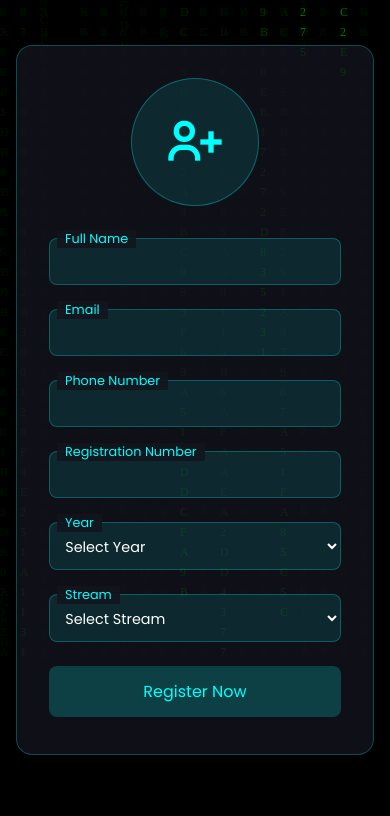
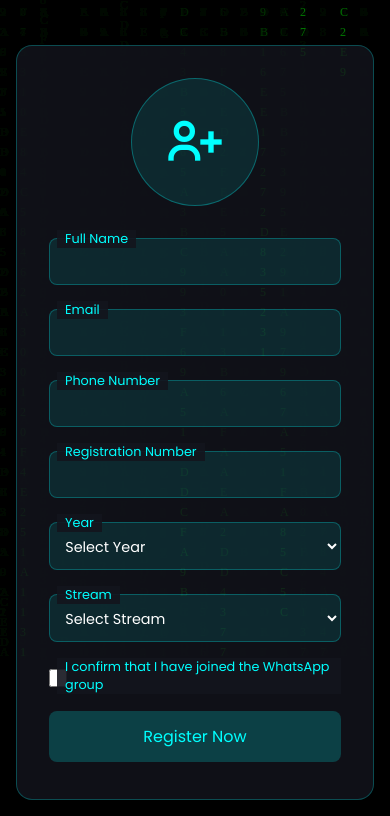
Before and after one commit to CybernerdsKARE/cybernerdskare.github.io, a website: page cts/register/index.html in a window 390 px wide. Shown: the part 268-1084 px from the top of the page. Before the commit the page ends 1039 px from the top, so only its background shows below. Drawn offline with nearby package versions, Linux system fonts and the light colour scheme.

Commit message:
Update: CTS Registration include Whatsapp Group\

```diff
--- a/cts/register/index.html
+++ b/cts/register/index.html
@@ -300,6 +300,53 @@
                 background: rgba(0, 255, 255, 0.1);
             }
         }
+
+        .checkbox-group {
+            display: flex;
+            align-items: flex-start;
+            gap: 0.8rem;
+            margin: 1.5rem 0;
+        }
+
+        .checkbox-group input[type="checkbox"] {
+            width: 20px;
+            height: 20px;
+            margin-top: 0.2rem;
+            accent-color: #00ffff;
+            cursor: pointer;
+        }
+
+        .checkbox-label {
+            color: #ffffff90;
+            font-size: 0.95rem;
+            line-height: 1.4;
+            cursor: pointer;
+        }
+
+        .checkbox-label a {
+            color: #00ffff;
+            text-decoration: none;
+        }
+
+        .checkbox-label a:hover {
+            text-decoration: underline;
+        }
+
+        /* Add to your mobile media queries */
+        @media (max-width: 576px) {
+            .checkbox-group {
+                gap: 0.6rem;
+            }
+
+            .checkbox-label {
+                font-size: 0.85rem;
+            }
+
+            .checkbox-group input[type="checkbox"] {
+                width: 18px;
+                height: 18px;
+            }
+        }
     </style>
 </head>
 <body>
@@ -375,6 +422,13 @@
                 </select>
             </div>
 
+            <div class="form-group checkbox-group">
+                <input type="checkbox" id="whatsappVerify" name="whatsappVerify" required>
+                <label for="whatsappVerify" class="checkbox-label">
+                    I confirm that I have joined the <a href="https://chat.whatsapp.com/GiqykegzNIsGgUhZBhL6cP" target="_blank">WhatsApp group</a>
+                </label>
+            </div>
+
             <button type="submit" class="submit-btn">Register Now</button>
             <div id="errorMessage" class="error-message"></div>
         </form>
@@ -385,6 +439,12 @@
             e.preventDefault();
             const errorMessage = document.getElementById('errorMessage');
             const submitBtn = document.querySelector('.submit-btn');
+            const whatsappVerify = document.getElementById('whatsappVerify');
+
+            if (!whatsappVerify.checked) {
+                errorMessage.textContent = 'Please join the WhatsApp group before registering';
+                return;
+            }
 
             try {
                 submitBtn.disabled = true;
```
Also changed, not shown: cts/index.html (+38 -0 lines).
